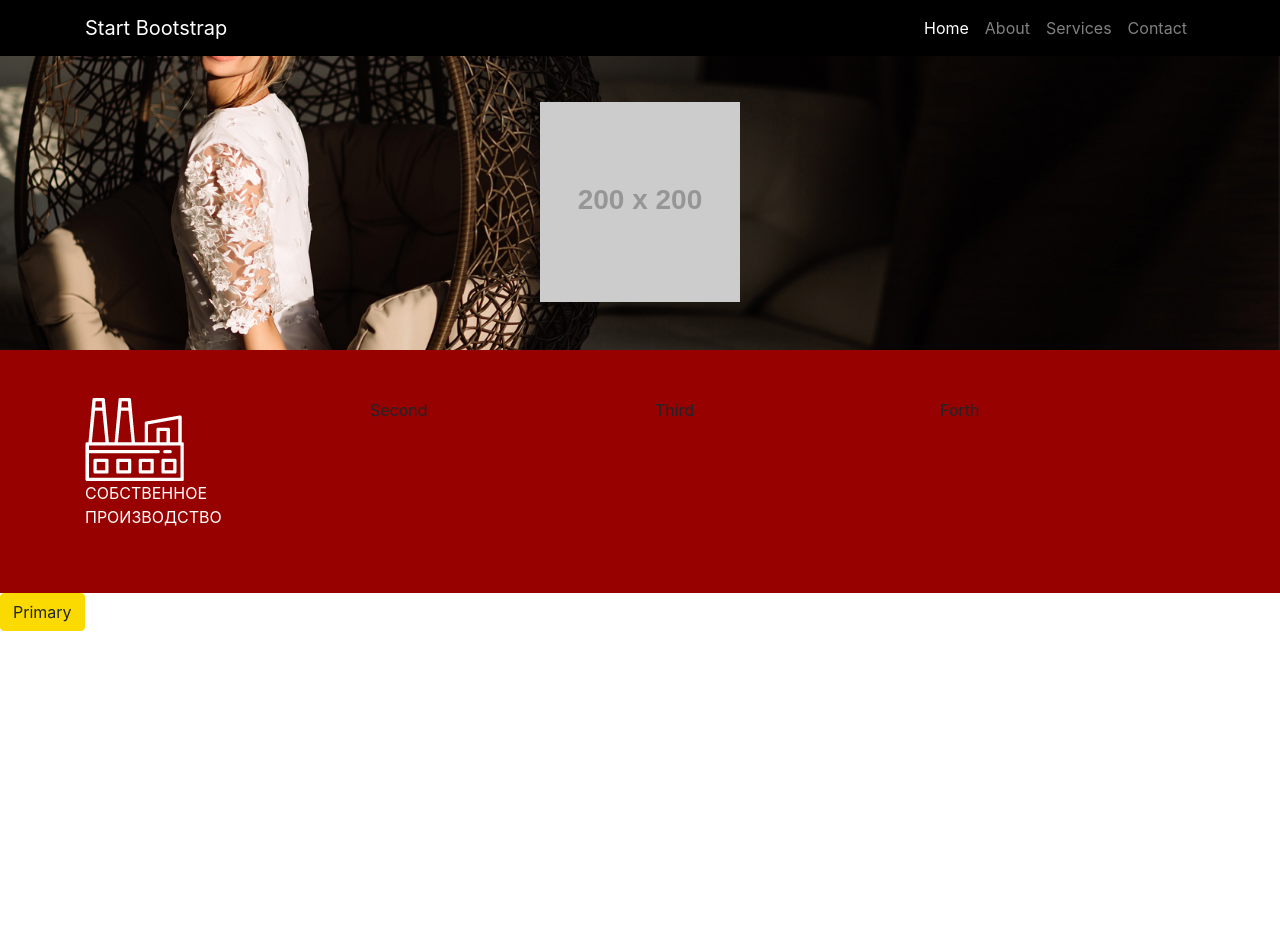
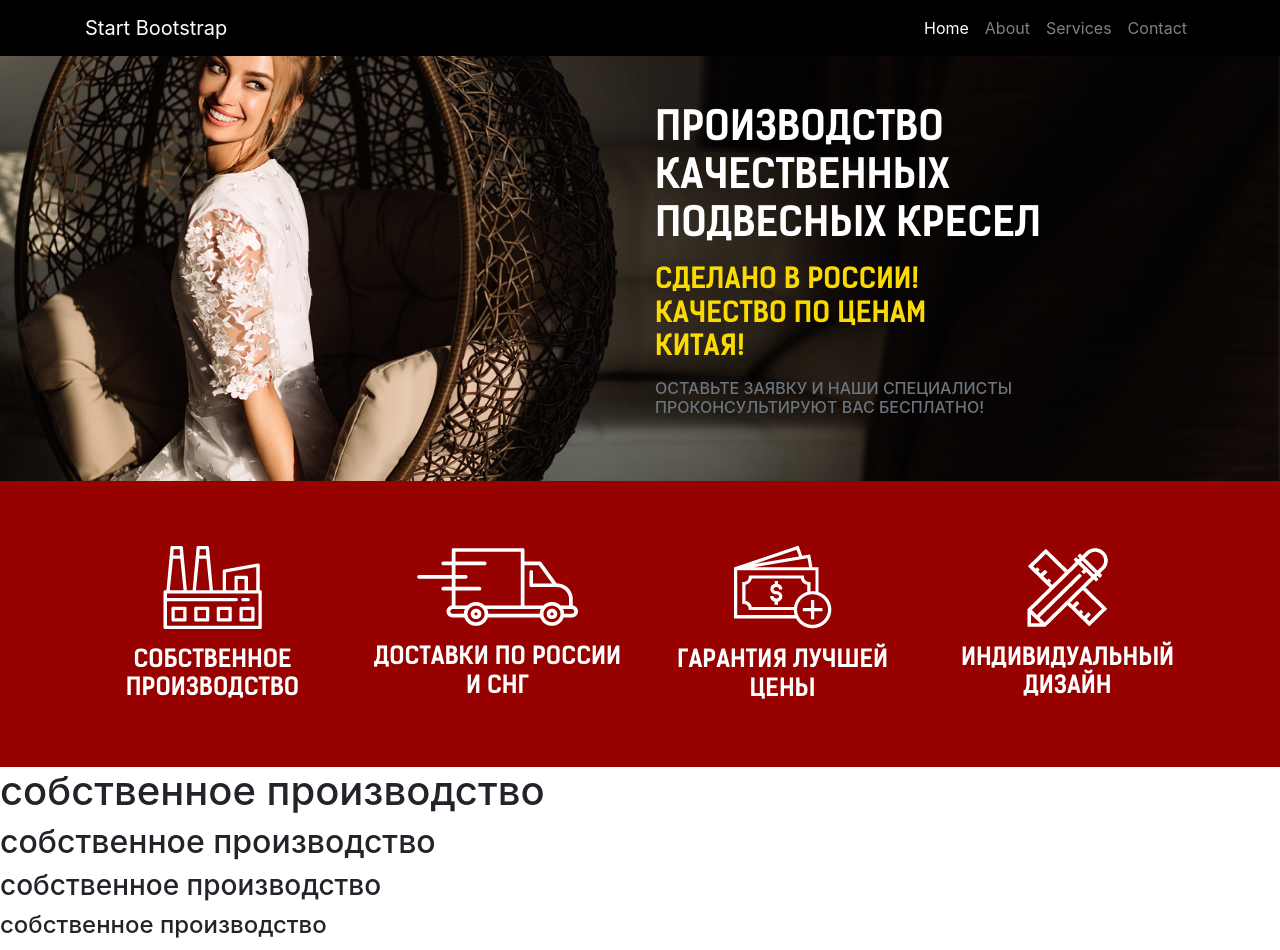
Before and after one commit to a2gil/plet4-boot, an Angular app: page / in a window 1280 px wide. Shown: the top 950 px of the page. Before the commit the page ends 800 px from the top, so only its background shows below. Built offline with nearby package versions, Linux system fonts and the light colour scheme.

Commit message:
prepare fonts

```diff
--- a/src/app/app.component.html
+++ b/src/app/app.component.html
@@ -1,23 +1,45 @@
 <app-nav></app-nav>
 
 <header class="py-5 bg-image-full" style="background-image: url('assets/background.jpg');">
-  <img class="img-fluid d-block mx-auto" src="http://placehold.it/200x200&text=Logo" alt="">
+  <!-- <img class="img-fluid d-block mx-auto" src="http://placehold.it/200x200&text=Logo" alt=""> -->
+  <div class="row">
+    <div class="col-sm-6 offset-sm-6">
+      <h1><p class="text-white text-uppercase font-ksb">производство <br> качественных <br>подвесных кресел</p></h1>
+      <h3><p class="text-primary text-uppercase font-ksb">сделано в россии! <br> качество по ценам <br> китая!</p></h3>
+      <h6><p class="text-secondary text-uppercase">оставьте заявку и наши специалисты <br> проконсультируют вас бесплатно!</p></h6>
+    </div>
+  </div>
 </header>
 
 <!-- advantages section -->
 <section class="py-5 bg-info">
   <div class="container">
-    <div class="row">
-      <div class="col">
-        <img src="assets/own.png" alt="" class="img-fluid">
-        <p class="text-white text-uppercase">собственное производство</p>
+    <div class="row align-items-center">
+      <div class="col text-center">
+        <img src="assets/own.png" alt="" class="img-fluid py-3">
+        <h4><p class="text-white text-uppercase font-ksb">собственное производство</p></h4>
       </div>
-      <div class="col">Second</div>
+      <div class="col text-center">
+        <img src="assets/delivery.png" alt="" class="img-fluid py-3">
+        <h4><p class="text-white text-uppercase font-ksb">доставки по россии и снг</p></h4>
+      </div>
       <div class="d-lg-none w-100"></div>
-      <div class="col">Third</div>
-      <div class="col">Forth</div>
+      <div class="col text-center">
+        <img src="assets/garante.png" alt="" class="img-fluid py-3">
+        <h4><p class="text-white text-uppercase font-ksb">гарантия лучшей цены</p></h4>
+      </div>
+      <div class="col text-center">
+        <img src="assets/design.png" alt="" class="img-fluid py-3">
+        <h4><p class="text-white text-uppercase font-ksb">индивидуальный дизайн</p></h4>
+      </div>
     </div>
   </div>
 </section>
+<h1>собственное производство</h1>
+<h2>собственное производство</h2>
+<h3>собственное производство</h3>
+<h4>собственное производство</h4>
+<h5>собственное производство</h5>
+<h6>собственное производство</h6>
 
 <button type="button" class="btn btn-primary">Primary</button>
--- a/src/styles.scss
+++ b/src/styles.scss
@@ -1,9 +1,9 @@
 /* You can add global styles to this file, and also import other style files */
 
 $primary: #fada00;
-//$info: #cf0421;
 $info: #970200;
 $dark: #000;
+
 
 @import '../node_modules/bootstrap/scss/bootstrap.scss';
 
@@ -18,3 +18,27 @@ body {
     background-size: cover;
     -o-background-size: cover;
 }
+
+.font-ht {
+    font-family: 'HelveticaThin';
+}
+
+.font-hi {
+    font-family: 'HelveticaItalic';
+}
+
+.font-hl {
+    font-family: 'HelveticaLight';
+}
+
+.font-ksl {
+    font-family: 'KelsonSansLight';
+}
+
+.font-ksr {
+    font-family: 'KelsonSansRegular';
+}
+
+.font-ksb {
+    font-family: 'KelsonSansBold';
+}
```
